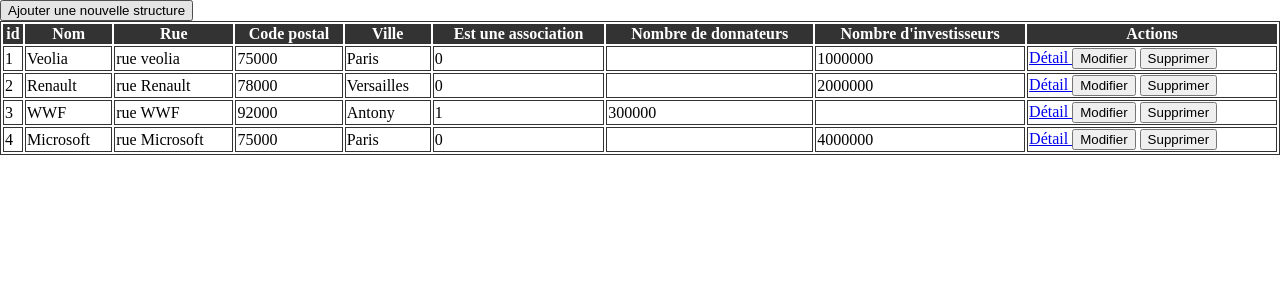
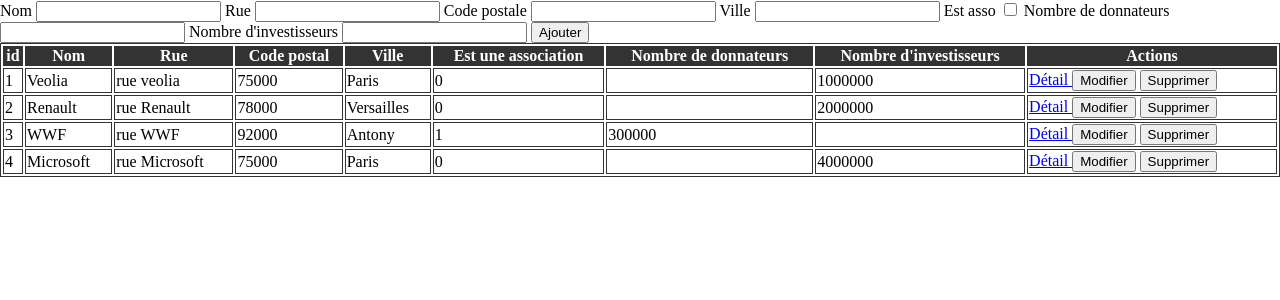
Before and after one commit to LamsaLL/projet-php, a PHP site: page /index.php?action=viewOrganizations in a window 1280 px wide. Shown: the top 300 px of the page. Run offline with PHP 8.4, Linux system fonts and the light colour scheme; data comes from the database, SQL or seed files in the repository.

Commit message:
feat: new add organization form

```diff
--- a/Controller/OrganizationController.php
+++ b/Controller/OrganizationController.php
@@ -40,8 +40,22 @@
     public function addOrganization() : void
     {
         // $isadmin = isset($_POST['isadmin']) ? 1 : 0;
+        if (empty($_POST['donatorsNumber'])){
+            $donatorsNumber=null;
+        }else{
+            $donatorsNumber=(int)$_POST['donatorsNumber'];
+        }
+        if (empty($_POST['investitorsNumber'])){
+            $investitorsNumber=null;
+        }else{
+            $investitorsNumber=(int)$_POST['investitorsNumber'];
+        }
+
         $organization = new Organization(null, $_POST['name'], $_POST['street'], $_POST['postalCode'], $_POST['city'],
-        $_POST['isAsso'], $_POST['donatorsNumber'], $_POST['investitorsNumber']);
+        (int)$_POST['isAsso'], $donatorsNumber, $investitorsNumber );
+
+        var_dump($organization);
+
         $this->insert($organization);
         header('Location: index.php?action=viewOrganizations');
     }
--- a/Model/Entities/Entity.php
+++ b/Model/Entities/Entity.php
@@ -6,7 +6,7 @@
 
 abstract class Entity
 {
-    private int $id;
+    private ?int $id;
 
     /**
      * @param int|null $id
--- a/Model/Managers/OrganizationManager.php
+++ b/Model/Managers/OrganizationManager.php
@@ -47,7 +47,7 @@
     {
         $req = "insert into structure(id, nom, rue, cp, ville, estasso, nb_donateurs, nb_actionnaires) values (:id, :nom, :rue,
         :cp, :ville, :estasso, :nb_donateurs, :nb_actionnaires)";
-        $params = array('id' => $e->getId(), 'rue' => $e->getStreet(), 'cp' => $e->getPostalCode(), 'ville' => $e->getCity(),
+        $params = array('id' => $e->getId(), 'nom' => $e->getName(),'rue' => $e->getStreet(), 'cp' => $e->getPostalCode(), 'ville' => $e->getCity(),
         'estasso' => $e->getIsAssociation(), 'nb_donateurs' => $e->getDonorsNumber(), 'nb_actionnaires' => $e->getInvestorsNumber());
         $res=$this->executePrepare($req,$params);
         return $res;
--- a/View/viewOrganizations.php
+++ b/View/viewOrganizations.php
@@ -6,9 +6,35 @@
     <title><?= $title ?></title>
     <link rel="stylesheet" href="style/style.css" />
 </head>
+<!--
+$_POST['name'], $_POST['street'], $_POST['postalCode'], $_POST['city'],
+        $_POST['isAsso'], $_POST['donatorsNumber'], $_POST['investitorsNumber'] -->
 
 <body>
-    <button>Ajouter une nouvelle structure</button>
+    <form method="post" action="index.php?action=addOrganization">
+        <label for="name">Nom</label>
+        <input required type="text" name="name">
+
+        <label for="street">Rue</label>
+        <input required type="text" name="street">
+
+        <label for="postalCode">Code postale</label>
+        <input required type="text" name="postalCode">
+
+        <label for="city">Ville</label>
+        <input required type="text" name="city">
+
+        <label for="isAsso">Est asso</label>
+        <input type="checkbox" name="isAsso">
+
+        <label for="donatorsNumber">Nombre de donnateurs</label>
+        <input type="number" min="0" name="donatorsNumber">
+
+        <label for="investitorsNumber">Nombre d'investisseurs</label>
+        <input type="number" min="0" name="investitorsNumber">
+
+        <input type="submit" name="add" value="Ajouter">
+    </form>
     <table>
         <thead>
             <tr>
--- a/index.php
+++ b/index.php
@@ -21,13 +21,13 @@
                 case 'viewOrganizations':
                     $organizations = $controler->viewOrganizations();
                     break;
-                // case 'addAccount':
-                //     if (isset($_POST['login'], $_POST['name'], $_POST['surname'], $_POST['email'], $_POST['pass'])) {
-                //         $controler->addOrganization();
-                //     } else {
-                //         $error = 'Erreur de paramètres<br/>';
-                //     }
-                //     break;
+                case 'addOrganization':
+                    if (isset($_POST['name'], $_POST['street'], $_POST['postalCode'], $_POST['city'], $_POST['donatorsNumber'], $_POST['investitorsNumber'])) {
+                        $controler->addOrganization();
+                    } else {
+                        $error = 'Erreur de paramètres<br/>';
+                    }
+                    break;
                 default :
                     $error = 'Erreur : action non reconnue<br/>';
                     break;
```
